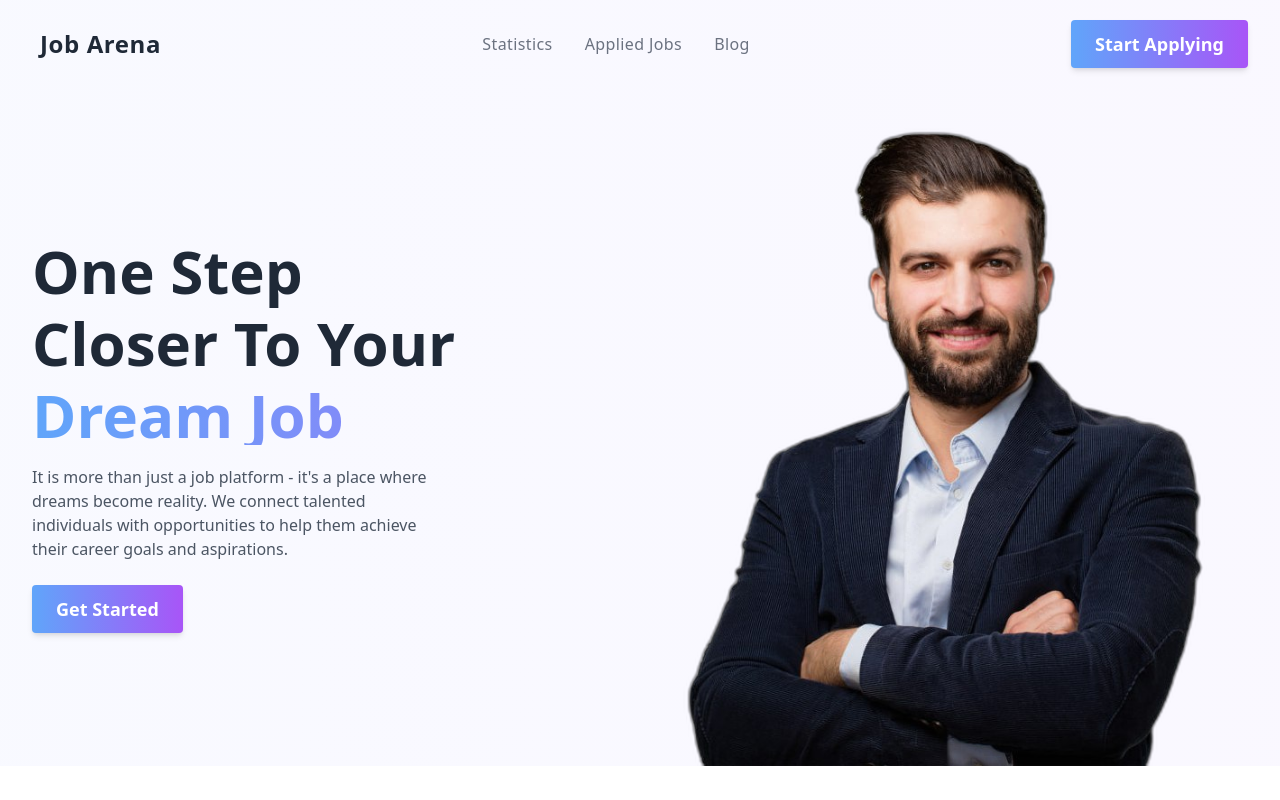
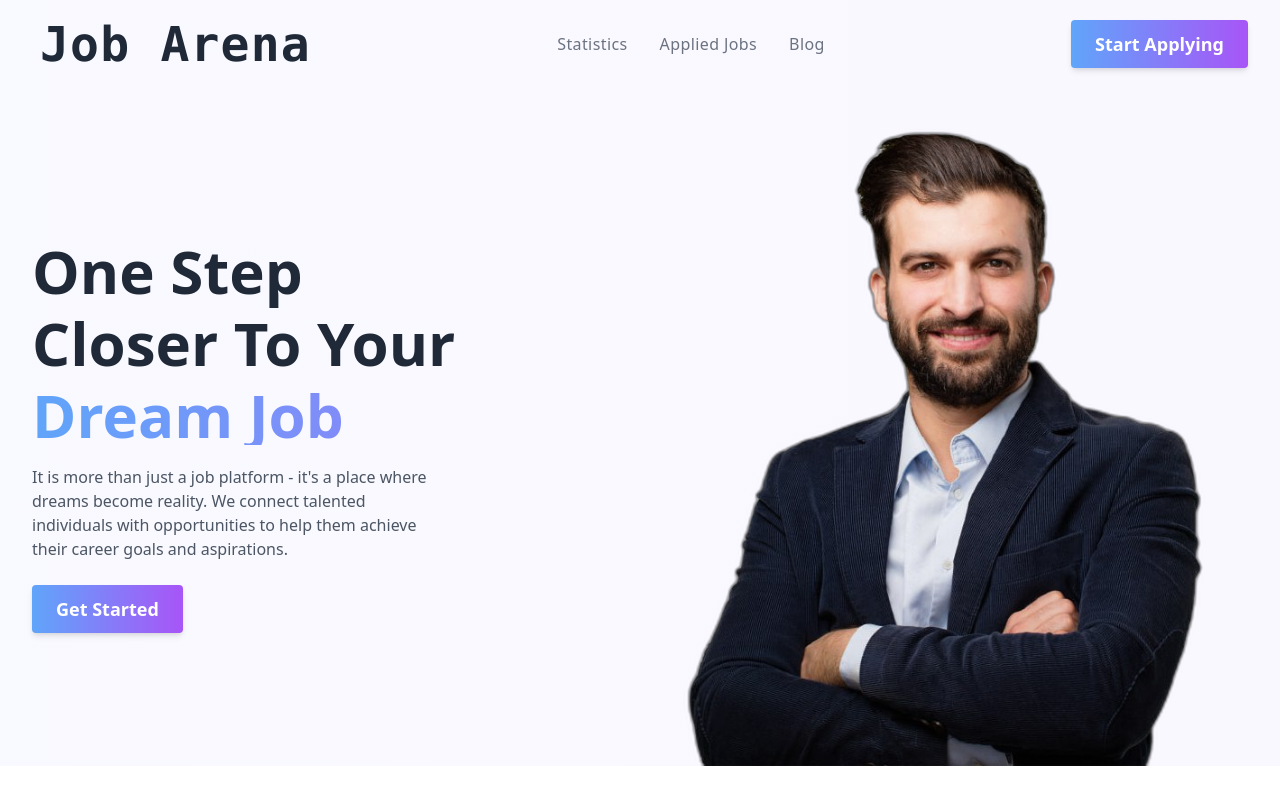
Before and after one commit to imnahmed17/Job-Arena-with-React, a React (Vite) app: page / in a window 1280 px wide. Built offline with nearby package versions, Linux system fonts and the light colour scheme.

Commit message:
page route worked

```diff
--- a/src/components/Banner/Banner1.jsx
+++ b/src/components/Banner/Banner1.jsx
@@ -14,7 +14,7 @@ const Banner1 = () => {
                     <Link className='btn'>Get Started</Link>
                 </div>
                 <div className='md:w-1/2'>
-                    <img className='' src={img} alt="" />
+                    <img src={img} alt="" />
                 </div>
             </div>
         </div>
--- a/src/components/Header/Header.jsx
+++ b/src/components/Header/Header.jsx
@@ -11,7 +11,7 @@ const Header = () => {
                 <div className='relative flex items-center justify-between'>
                     {/* Logo Section */}
                     <Link to='/' className='inline-flex items-center'>
-                        <span className='ml-2 text-2xl font-bold tracking-wide text-gray-800'>Job Arena</span>
+                        <span className='ml-2 text-3xl lg:text-5xl font-mono font-bold tracking-wide text-gray-800'>Job Arena</span>
                     </Link>
 
                     {/* Nav Items Section */}
@@ -47,7 +47,7 @@ const Header = () => {
                                         <div className='flex items-center justify-between mb-4'>
                                             <div>
                                                 <Link to='/' className='inline-flex items-center'>
-                                                    <span className='ml-2 text-xl font-bold tracking-wide text-gray-800 uppercase'>
+                                                    <span className='ml-2 text-2xl font-mono font-bold tracking-wide text-gray-800'>
                                                         Job Arena
                                                     </span>
                                                 </Link>
```
Also changed, not shown: src/main.jsx (+15 -1 lines).
